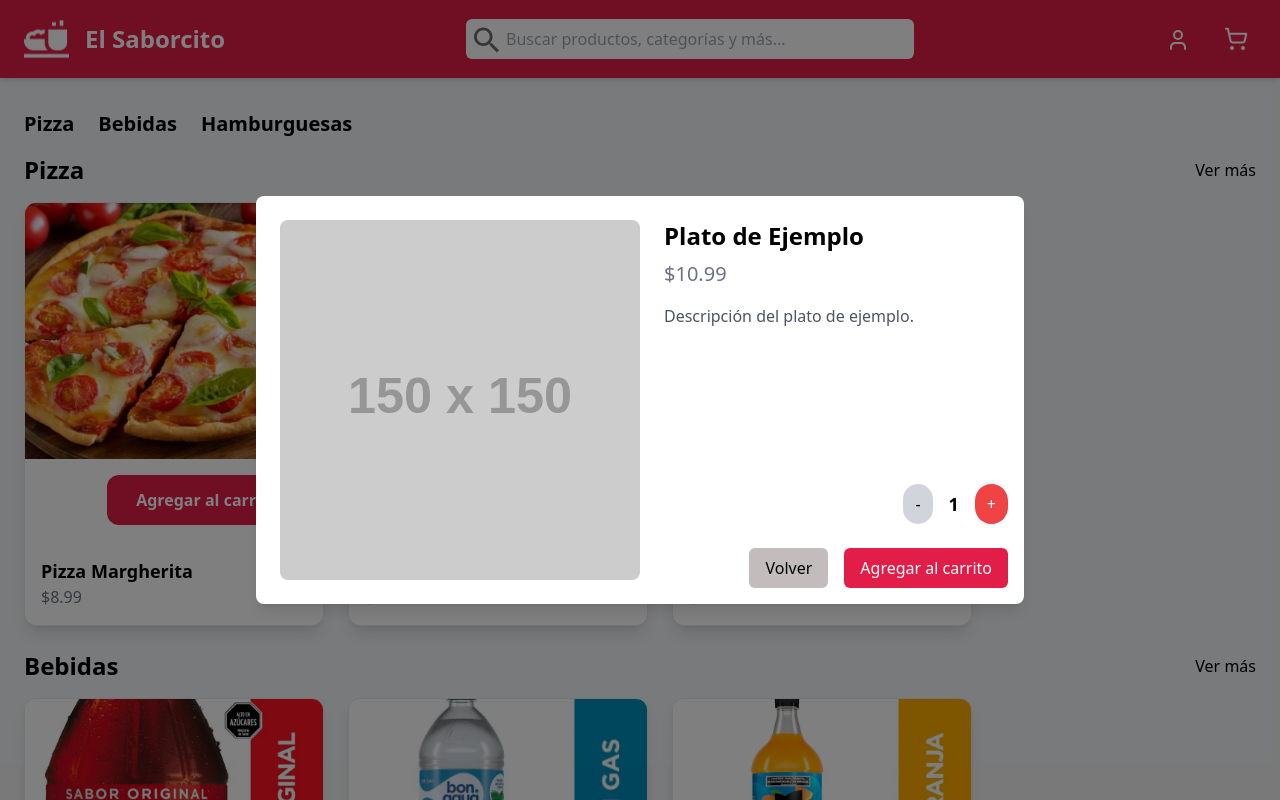
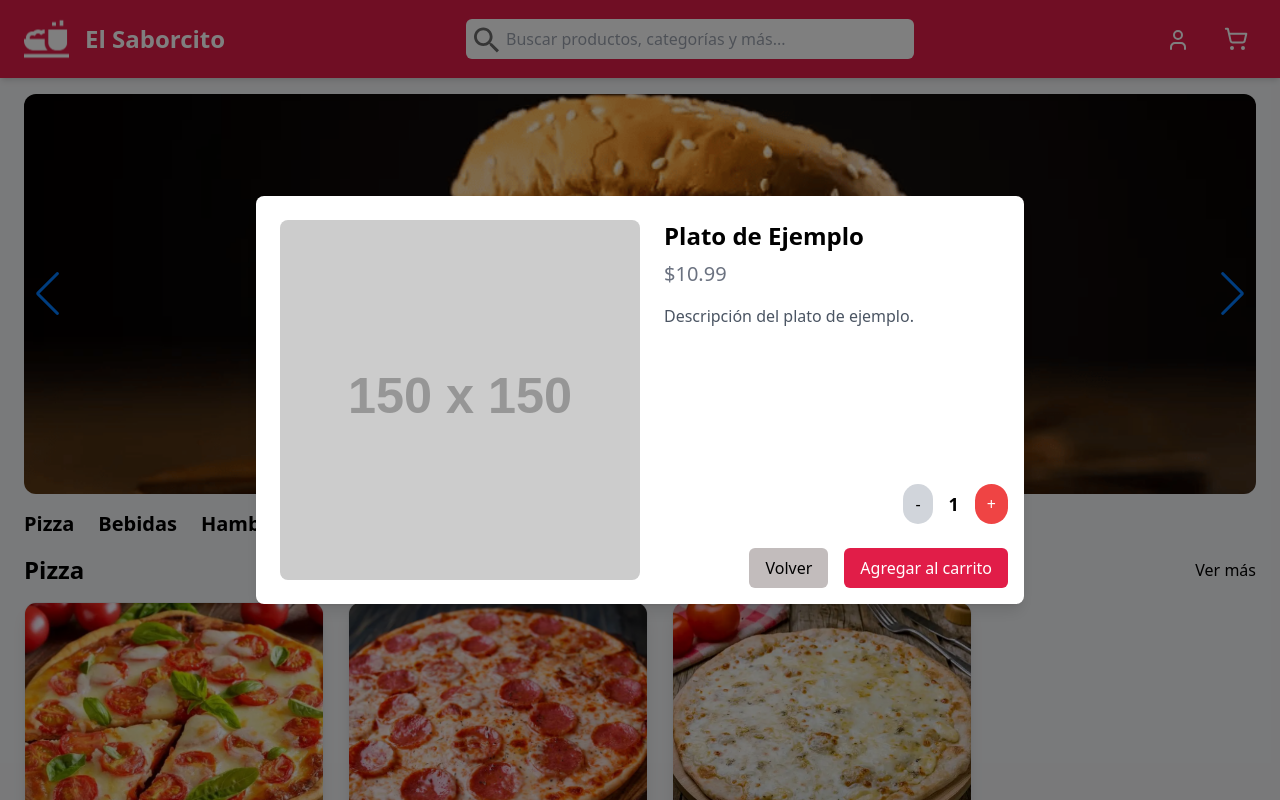
Before and after one commit to LautaroEmanuelG/El_saborcito_front, a React (Vite) app: page / in a window 1280 px wide. Shown: the top 800 px of the page. Built offline with nearby package versions, Linux system fonts and the light colour scheme.

Commit message:
Feat (Carrusel) : Añadido Carrusel de Productos

```diff
--- a/package.json
+++ b/package.json
@@ -11,7 +11,8 @@
   },
   "dependencies": {
     "react": "^18.3.1",
-    "react-dom": "^18.3.1"
+    "react-dom": "^18.3.1",
+    "swiper": "^11.1.14"
   },
   "devDependencies": {
     "@eslint/js": "^9.9.0",
--- /dev/null
+++ b/src/components/carrusel/ActiveSlider.tsx
@@ -0,0 +1,49 @@
+import React from 'react';
+import { Swiper, SwiperSlide } from 'swiper/react';
+import { Autoplay, Pagination, Navigation } from 'swiper/modules';  // Cambia la ruta del módulo
+import 'swiper/css';
+import 'swiper/css/navigation';
+import 'swiper/css/pagination';
+
+const ActiveSlider: React.FC = () => {
+  const images = [
+    'img/productos/pizzas/pizzaMargherita.png',
+    'img/productos/hamburguesas/hamburguesaBbq.png',
+    'img/productos/pizzas/pizzaCuatroQuesos.png'
+  ];
+
+  return (
+    <Swiper
+      spaceBetween={30}
+      centeredSlides={true}
+      autoplay={{
+        delay: 2500,
+        disableOnInteraction: false,
+      }}
+      pagination={{ clickable: true }}
+      navigation={true}
+      modules={[Autoplay, Pagination, Navigation]}
+      //className="w-full h-screen"
+      className= "w-full h-[400px]"
+      /*
+      Ancho (w-): w-full, w-3/4, w-1/2, w-96 (384px), o valores personalizados como w-[600px].
+      Altura (h-): h-full, h-screen, h-64 (256px), h-96 (384px), o h-[400px] para alturas personalizadas.
+
+      O con CSS directamente anachei
+      style={{ width: '80%', height: '400px' }}  // Tamaño personalizado
+      */
+    >
+      {images.map((image, index) => (
+        <SwiperSlide key={index} className="flex justify-center items-center">
+          <img
+            src={image}
+            alt={`Imagen ${index + 1}`}
+            className="object-cover w-full h-full rounded-xl"
+          />
+        </SwiperSlide>
+      ))}
+    </Swiper>
+  );
+};
+
+export default ActiveSlider;
--- a/src/views/user/Web.tsx
+++ b/src/views/user/Web.tsx
@@ -3,6 +3,7 @@ import { Header } from '../../components/header/Header';
 import { ListaCategorias } from '../../components/categorias/ListaCategorias';
 import { ListaProductos } from '../../components/producto/ListaProducto';
 import { ModalProducto } from '../../components/producto/ModalProducto';
+import ActiveSlider from '../../components/carrusel/ActiveSlider';  // Importa el carrusel
 
 // Datos de ejemplo para el modal
 const exampleDish = {
@@ -24,6 +25,7 @@ export const Web = () => {
     <div className="flex flex-col items-center justify-center min-h-screen bg-gray-100 w-full">
       <Header totalItems={0} />
       <div className="container mx-auto px-4 md:px-6 py-4 flex flex-col min-h-screen w-full">
+        <ActiveSlider />
         <ListaCategorias />
         <ListaProductos />
         <ModalProducto
```
Also changed, not shown: 1 other file (tests, documents, lock files or other folders).
